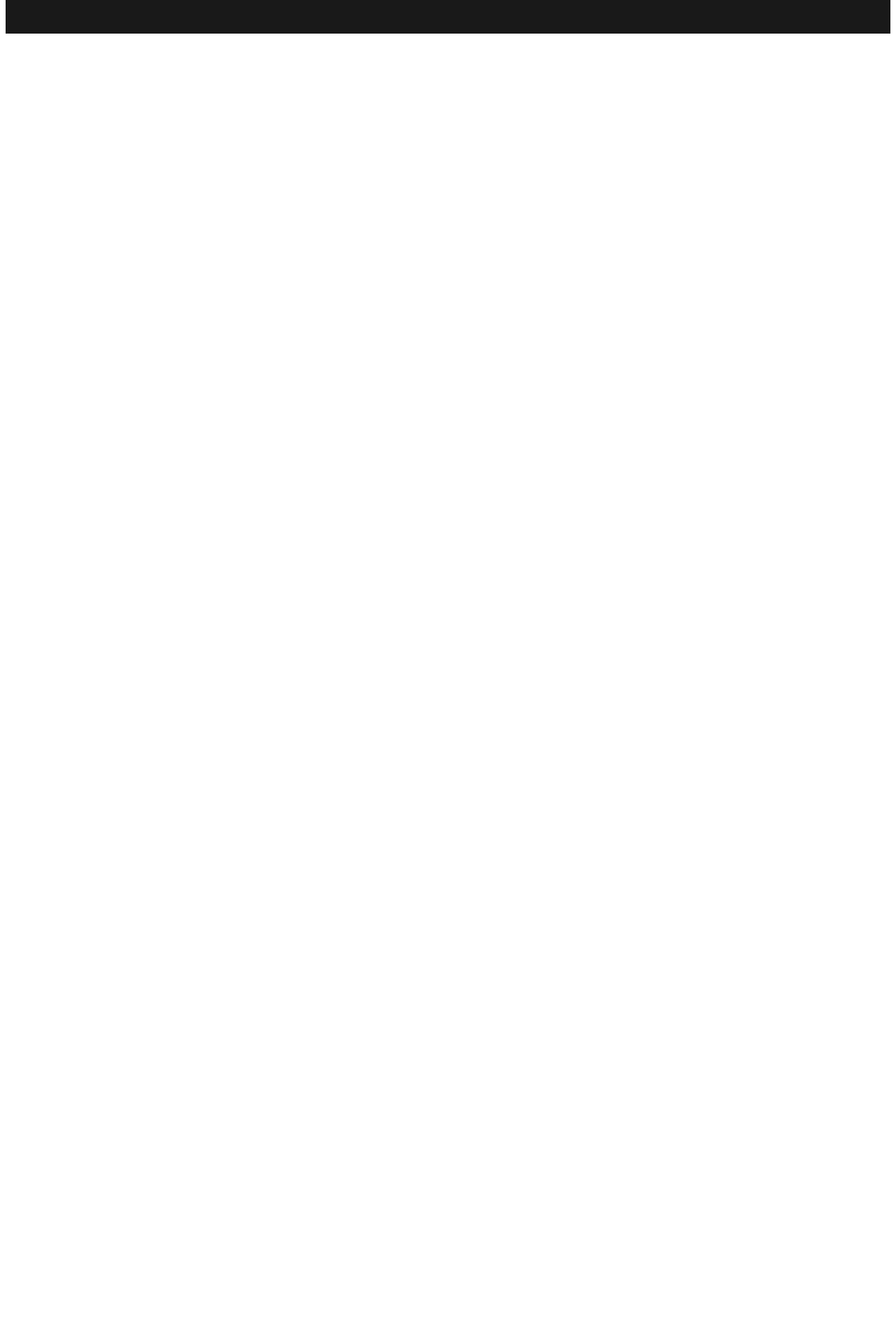
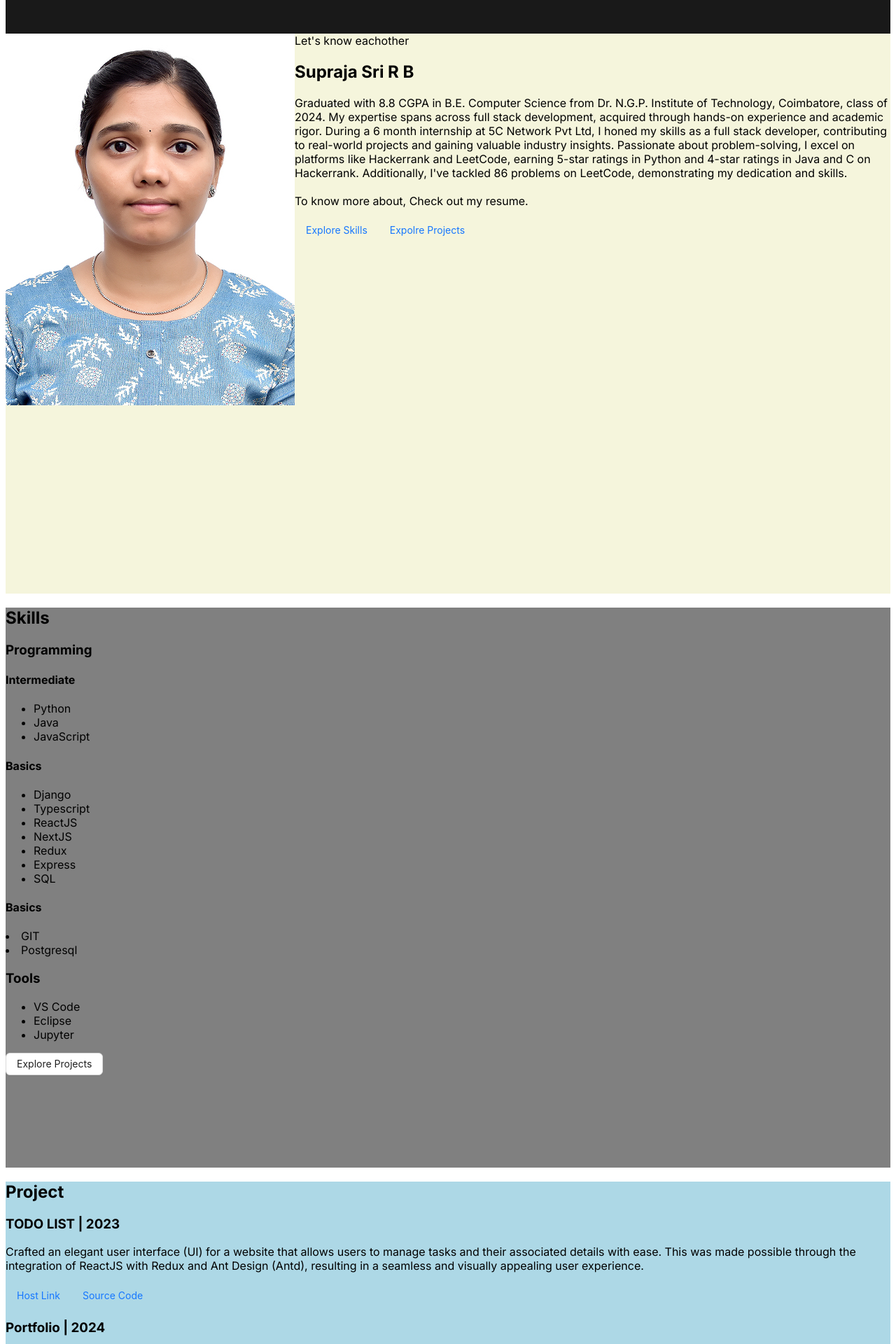
Before and after one commit to suprajasribalaji/Portfolio, a Next.js app: page / in a window 1280 px wide. Shown: the part 760-2680 px from the top of the page at 70% size. Before the commit the page ends 816 px from the top, so only its background shows below. Built offline with nearby package versions, Linux system fonts and the light colour scheme.

Commit message:
Setup all other button's content

```diff
--- /dev/null
+++ b/pages/About.tsx
@@ -0,0 +1,46 @@
+import { NextPage } from "next";
+import styled from "styled-components";
+import myImage from "../public/images/myImage.jpg";
+import { Button } from "antd";
+
+const About: NextPage = () => {
+    return (
+        <AboutPage>
+            <ProfilePictureAndContent>
+                <ProfilePicture>
+                    <img src={myImage.src} />
+                </ProfilePicture>
+                <Content>
+                    <div>Let's know eachother</div>
+                    <div>
+                        <h2>Supraja Sri R B</h2>
+                        <p>
+                            Graduated with 8.8 CGPA in B.E. Computer Science from Dr. N.G.P. Institute of Technology, Coimbatore, class of 2024.
+                            My expertise spans across full stack development, acquired through hands-on experience and academic rigor.
+                            During a 6 month internship at 5C Network Pvt Ltd, I honed my skills as a full stack developer, contributing to real-world projects and gaining valuable industry insights.
+                            Passionate about problem-solving, I excel on platforms like Hackerrank and LeetCode, earning 5-star ratings in Python and 4-star ratings in Java and C on Hackerrank.
+                            Additionally, I've tackled 86 problems on LeetCode, demonstrating my dedication and skills.
+                            <br /><br />
+                            To know more about, Check out my resume.
+                        </p>
+                        <Button type="link">Explore Skills</Button>
+                        <Button type="link">Expolre Projects</Button>
+                    </div>
+                </Content>
+            </ProfilePictureAndContent>
+        </AboutPage>
+    );
+};
+
+export default About;
+
+const AboutPage = styled.div``;
+
+const ProfilePictureAndContent = styled.div`
+display: flex;
+flex: 1;
+`;
+
+const ProfilePicture = styled.div``;
+
+const Content = styled.div``;
--- /dev/null
+++ b/pages/Contact.tsx
@@ -0,0 +1,73 @@
+import styled from "styled-components";
+import React from "react";
+import { NextPage } from "next";
+import type { FormInstance } from 'antd';
+import { Button, Form, Input, Space } from 'antd';
+
+
+interface SubmitButtonProps {
+    form: FormInstance;
+}
+
+const SubmitButton: React.FC<React.PropsWithChildren<SubmitButtonProps>> = ({ form, children }) => {
+    const [submittable, setSubmittable] = React.useState<boolean>(false);
+
+    // Watch all values
+    const values = Form.useWatch([], form);
+
+    React.useEffect(() => {
+      form
+        .validateFields({ validateOnly: true })
+        .then(() => setSubmittable(true))
+        .catch(() => setSubmittable(false));
+    }, [form, values]);
+
+    return (
+      <Button type="primary" htmlType="submit" disabled={!submittable}>
+        {children}
+      </Button>
+    );
+};
+
+const Contact: NextPage = () => {
+    const [form] = Form.useForm();
+
+    return (
+        <ContactPage>
+            <div>
+                <div>
+                    mail icon
+                    phone-number icon
+                    address icon
+                    linkedin-profile icon
+                </div>
+                <div>
+                    <h3>Let's Connect!</h3>
+                    <Form form={form} name="validateOnly" layout="vertical" autoComplete="off">
+                        <Form.Item name="name" label="Name" rules={[{ required: true }]}>
+                            <Input />
+                        </Form.Item>
+                        <Form.Item name="email" label="Mail Id" rules={[{ required: true }]}>
+                            <Input />
+                        </Form.Item>
+                        <Form.Item name="message" label="Your Message" rules={[{ required: true }]}>
+                            <Input />
+                        </Form.Item>
+                        <Form.Item>
+                            <Space>
+                            <SubmitButton form={form}>Connect</SubmitButton>
+                            <Button htmlType="reset">Refresh</Button>
+                            </Space>
+                        </Form.Item>
+                    </Form>
+                </div>
+            </div>
+        </ContactPage>
+    );
+};
+
+export default Contact;
+
+const ContactPage = styled.div`
+
+`;
--- a/pages/Home.tsx
+++ b/pages/Home.tsx
@@ -6,19 +6,17 @@ import React, { useState } from "react";
 import { RxDividerVertical } from "react-icons/rx";
 import styled from "styled-components";
 import bgImage from "../public/images/bg-image.jpg";
+import About from "./About";
+import Skill from "./Skill";
+import Project from "./Project";
+import Resume from "./Resume";
+import Contact from "./Contact";
 
 const Home: NextPage = () => {
   const [currentPage, setCurrentPage] = useState<string>("");
 
   const handleOnClick = (actualPage: string): void => {
     setCurrentPage(actualPage);
-  };
-
-  const renderComponentBasedOnCurrentPage = (): JSX.Element | null => {
-    switch (currentPage) {
-      default:
-        return null;
-    }
   };
 
   return (
@@ -38,9 +36,6 @@ const Home: NextPage = () => {
             <NavigationButton type="link" onClick={() => handleOnClick("Skill")}>
               Skill
             </NavigationButton>
-            <NavigationButton type="link" onClick={() => handleOnClick("Achievement")}>
-              Achievement
-            </NavigationButton>
             <NavigationButton type="link" onClick={() => handleOnClick("Contact")}>
               Contact
             </NavigationButton>
@@ -56,9 +51,21 @@ const Home: NextPage = () => {
           </Content>
         </BackgroundImage>
       </NavigationAndContent>
-      <ComponentRenderByCurrentPageStyledDiv>
-        {renderComponentBasedOnCurrentPage()}
-      </ComponentRenderByCurrentPageStyledDiv>
+      <AboutComponent>
+        <About />
+      </AboutComponent>
+      <SkillComponent>
+        <Skill />
+      </SkillComponent>
+      <ProjectComponent>
+        <Project />
+      </ProjectComponent>
+      <ResumeComponent>
+        <Resume />
+      </ResumeComponent>
+      <ContactComponent>
+        <Contact />
+      </ContactComponent>
     </HomeComponent>
   );
 };
@@ -88,15 +95,15 @@ const BackgroundImage = styled.div`
 `;
 
 const Navigation = styled.nav`
-  padding-left: 15%;
-  padding-top: 1.2%;
+  padding-left: 23%;
+  padding-top: 1.6%;
 `;
 
 const NavigationButton = styled(Button)`
   &&& {
     color: #fff;
     margin-right: 2.5rem;
-    font-size: 15px;
+    font-size: 17px;
     font-family: "Montserrat", sans-serif;
   }
   &&&:hover,
@@ -135,6 +142,32 @@ const Bio = styled.div`
   margin-top: 6%;
 `;
 
-const ComponentRenderByCurrentPageStyledDiv = styled.div`
-  text-align: center;
+const BaseStyledForAllComponent = styled.div`
+  height: 100vh;
+  width: 100%;
+  position absolute;
 `;
+
+const ColoredBasedOnProps = styled(BaseStyledForAllComponent)`
+  background-color: ${props => props.color};
+`;
+
+const AboutComponent = styled(ColoredBasedOnProps)`
+  background-color: beige;
+`;
+
+const SkillComponent = styled(ColoredBasedOnProps)`
+  background-color: gray;
+`;
+
+const ProjectComponent = styled(ColoredBasedOnProps)`
+  background-color: lightBlue;
+`;
+
+const ResumeComponent = styled(ColoredBasedOnProps)`
+  background-color: white;
+`;
+
+const ContactComponent = styled(ColoredBasedOnProps)`
+  background-color: lavender;
+`;
--- /dev/null
+++ b/pages/Project.tsx
@@ -0,0 +1,40 @@
+import { NextPage } from "next";
+import styled from "styled-components";
+import { Button } from "antd";
+
+const Project: NextPage = () => {
+    return (
+        <ProjectPage>
+            <div>
+                <h2>Project</h2>
+                <div>
+                    <h3>TODO LIST | 2023</h3>
+                    <p>
+                        Crafted an elegant user interface (UI) for a website that allows users to
+                        manage tasks and their associated details with ease.
+                        This was made possible through the integration of ReactJS with Redux and
+                        Ant Design (Antd), resulting in a seamless and visually appealing user
+                        experience.
+                    </p>
+                    <Button type="link">Host Link</Button>
+                    <Button type="link">Source Code</Button>
+                </div>
+                <div>
+                    <h3>Portfolio | 2024</h3>
+                    <p>
+
+                    </p>
+                    <Button type="link">Host Link</Button>
+                    <Button type="link">Source Code</Button>
+                </div>
+            </div>
+
+        </ProjectPage>
+    );
+};
+
+export default Project;
+
+const ProjectPage = styled.div`
+
+`;
--- /dev/null
+++ b/pages/Resume.tsx
@@ -0,0 +1,60 @@
+import { Button } from "antd";
+import { NextPage } from "next";
+import styled from "styled-components";
+
+const Resume: NextPage = () => {
+    return (
+        <ResumePage>
+            <DownloadResume>
+                <Button>Download</Button>
+            </DownloadResume>
+            <Experience>
+                <h2>Experience</h2>
+                <h3>5C NETWORK | Intern - Full Stack Developer</h3>
+                <h4>OCT 2023 - Present | Coimbatore, TN, INDIA</h4>
+                <ul>
+                    <li>Demonstrated proficiency in scripting languages like JavaScript and
+                        TypeScript, showcasing a robust capability for API integration.</li>
+                    <li>Played a key role in developing core platform features and the seamless
+                        integration of microservices.</li>
+                    <li>Enhanced JavaScript code proficiency by leveraging React, Redux, and NextJS adeptly.</li>
+                    <li>Skilled in utilizing ORMs such as Sequelize and Prisma in conjunction with PostgreSQL.</li>
+                    <li>Competent in a versatile technology stack encompassing ReactJS, Redux,
+                        NestJS, Express for API development, Ant Design, NextJS, and the synergistic
+                        ORM pairing of Sequelize and Prisma.</li>
+                </ul>
+            </Experience>
+            <AreaOfInterest>
+            <h2>Area Of Interest</h2>
+            <ul>
+                <li>Full Stack Development</li>
+                <li>Python</li>
+                <li>Data Structures</li>
+            </ul>
+            </AreaOfInterest>
+            <Achievement>
+                <h2>Achievement</h2>
+                <ul>
+                    <li>Attained a GOLD BATCH rating in PYTHON, a SILVER BATCH ratings in both
+                        JAVA and C on Hackerrank</li>
+                    <li>Successfully resolved around 86 problems on Leetcode</li>
+                    <li>Secured the 3rd position in the paper presentation competition at TCE,
+                        Coimbatore, in 2022</li>
+                    <li>Attained a flawless score in computer science during HSC in 2020</li>
+                </ul>
+            </Achievement>
+        </ResumePage>
+    );
+};
+
+export default Resume;
+
+const ResumePage = styled.div``;
+
+const Experience = styled.div``;
+
+const AreaOfInterest = styled.div``;
+
+const DownloadResume = styled.div``;
+
+const Achievement = styled.div``;
--- /dev/null
+++ b/pages/Skill.tsx
@@ -0,0 +1,50 @@
+import { Button } from "antd";
+import { NextPage } from "next";
+import styled from "styled-components";
+
+const Skill: NextPage = () => {
+    return (
+        <SkillPage>
+            <div>
+                <h2>Skills</h2>
+            </div>
+            <div>
+                <h3>Programming</h3>
+                <h4>Intermediate</h4>
+                <ul>
+                    <li>Python</li>
+                    <li>Java</li>
+                    <li>JavaScript</li>
+                </ul>
+                <h4>Basics</h4>
+                <ul>
+                    <li>Django</li>
+                    <li>Typescript</li>
+                    <li>ReactJS</li>
+                    <li>NextJS</li>
+                    <li>Redux</li>
+                    <li>Express</li>
+                    <li>SQL</li>
+                </ul>
+                <h4>Basics</h4>
+                <li>GIT</li>
+                <li>Postgresql</li>
+            </div>
+            <div>
+                <h3>Tools</h3>
+                <ul>
+                    <li>VS Code</li>
+                    <li>Eclipse</li>
+                    <li>Jupyter</li>
+                </ul>
+            </div>
+            <div>
+                <Button>Explore Projects</Button>
+            </div>
+        </SkillPage>
+    );
+};
+
+export default Skill;
+
+const SkillPage = styled.div``;
```
Also changed, not shown: public/images/myImage.jpg (added).
